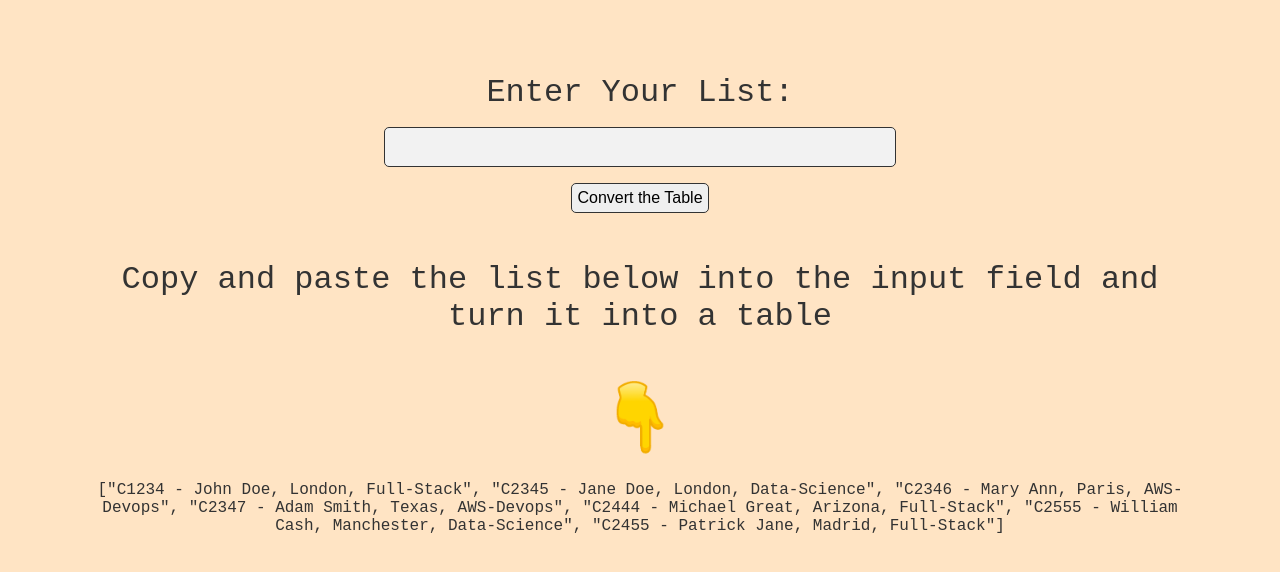
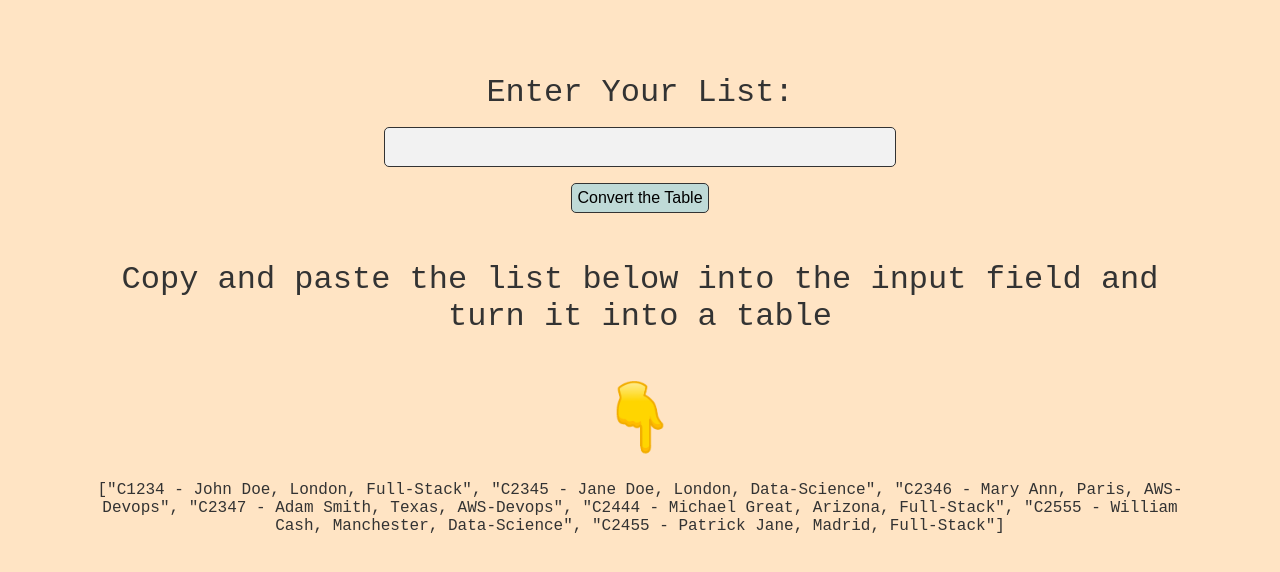
Before and after one commit to ferhatdat/019-Student-Registration, a plain HTML site: page index.html in a window 1280 px wide. In both pictures the pointer is over the button "Convert the Table". Drawn offline with Linux system fonts and the light colour scheme.

Commit message:
style.css updated

```diff
--- a/style.css
+++ b/style.css
@@ -53,6 +53,10 @@ h5 {
     border: 1px solid #333;
     display: block;
     margin-bottom: 1rem;
+    cursor: pointer;
+}
+#btn:hover {
+    background-color: rgb(191, 218, 215);
 }
 #converted_table {
     background-color: antiquewhite;
```
